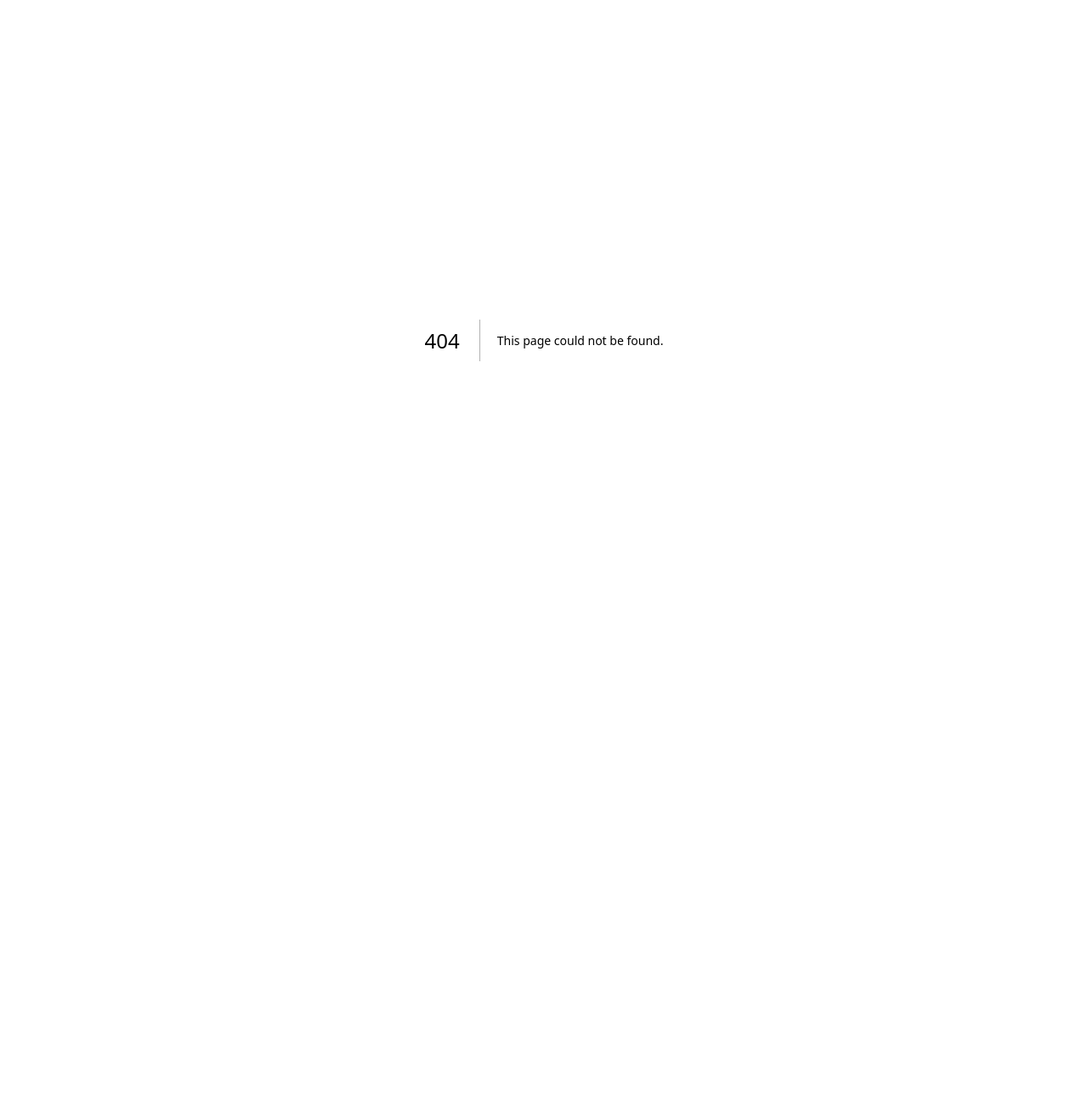
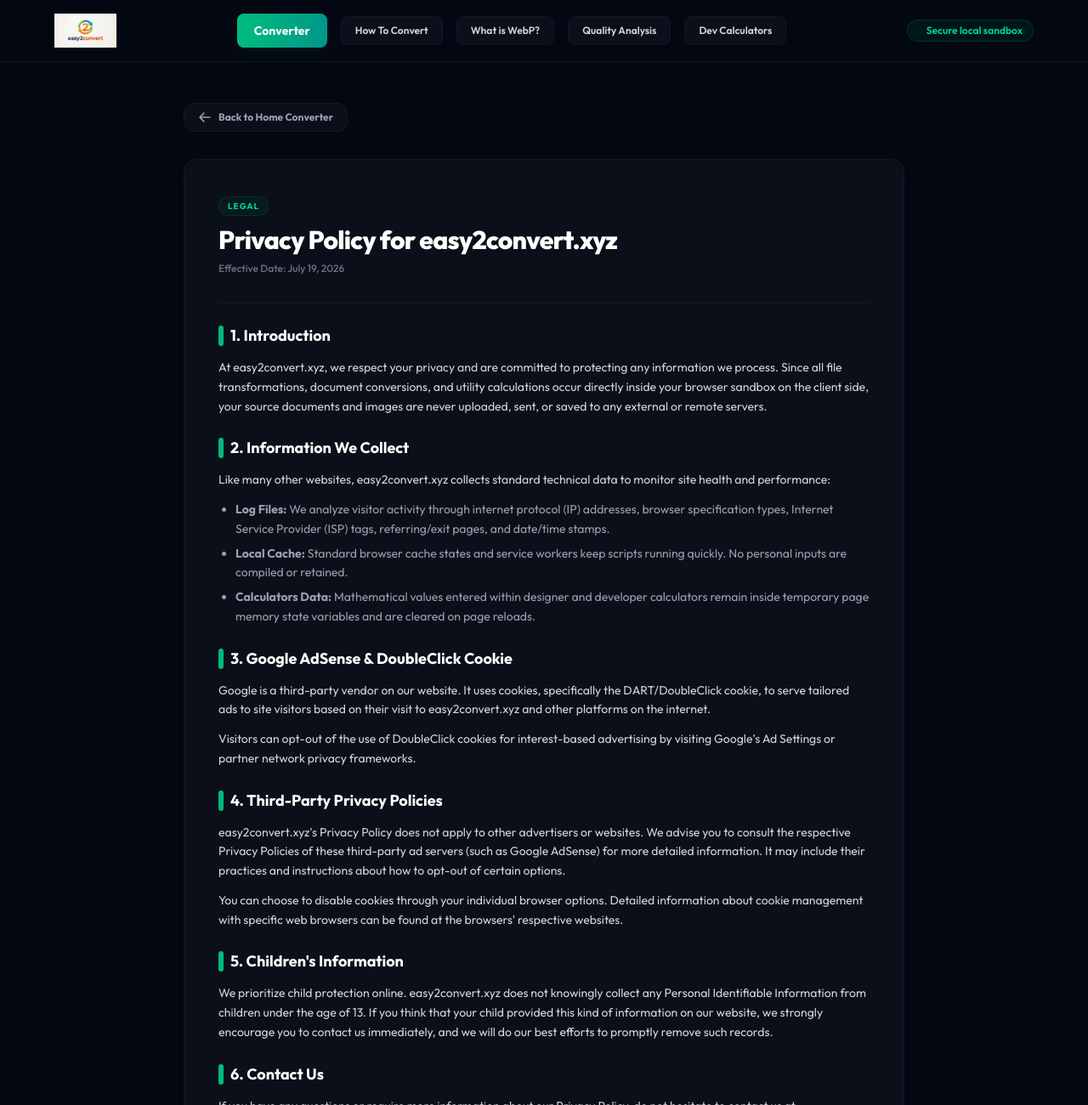
Before and after one commit to ashansl34/easy2convert, a Next.js app: page /privacy-policy in a window 1280 px wide. Before the commit this address had no page. Shown: the top 1300 px of the page at 85% size. Before the commit the page ends 800 px from the top, so only its background shows below. Built offline with nearby package versions, Linux system fonts and the light colour scheme.

Commit message:
feat: added privacy policy page for adsense compliance

```diff
--- a/src/app/calculators/page.js
+++ b/src/app/calculators/page.js
@@ -392,7 +392,7 @@
             <a href="/" className="hover:text-emerald-400 transition-colors">
               Converter
             </a>
-            <a href="#" className="hover:text-emerald-400 transition-colors">
+            <a href="/privacy-policy" className="hover:text-emerald-400 transition-colors">
               Privacy Policy
             </a>
             <a href="#" className="hover:text-emerald-400 transition-colors">
--- a/src/app/page.js
+++ b/src/app/page.js
@@ -906,7 +906,7 @@
             </p>
           </div>
           <div className="flex flex-wrap gap-3">
-            <a href="#" className="bg-[#0b0f19] text-gray-400 hover:text-emerald-400 border border-gray-900 hover:border-emerald-900/50 px-3 py-1.5 rounded-lg text-xs font-semibold transition-colors duration-200">
+            <a href="/privacy-policy" className="bg-[#0b0f19] text-gray-400 hover:text-emerald-400 border border-gray-900 hover:border-emerald-900/50 px-3 py-1.5 rounded-lg text-xs font-semibold transition-colors duration-200">
               Privacy Policy
             </a>
             <a href="#" className="bg-[#0b0f19] text-gray-400 hover:text-emerald-400 border border-gray-900 hover:border-emerald-900/50 px-3 py-1.5 rounded-lg text-xs font-semibold transition-colors duration-200">
--- /dev/null
+++ b/src/app/privacy-policy/page.js
@@ -0,0 +1,161 @@
+import React from "react";
+import Header from "../../components/Header";
+
+export const metadata = {
+  title: "Privacy Policy | easy2convert.xyz",
+  description: "Read the Privacy Policy for easy2convert.xyz. We respect your privacy, perform all conversions 100% client-side, and process data transparently.",
+};
+
+export default function PrivacyPolicy() {
+  return (
+    <div className="min-h-screen flex flex-col justify-between font-sans bg-[#030712] text-gray-200 selection:bg-emerald-950 selection:text-white">
+
+      {/* Header */}
+      <Header currentPage="privacy-policy" />
+
+      {/* Main Content */}
+      <main className="flex-grow w-full max-w-4xl mx-auto px-4 md:px-6 py-12">
+
+        {/* Back to Home Button */}
+        <div className="mb-8">
+          <a
+            href="/"
+            className="inline-flex items-center gap-2 text-xs font-bold text-gray-400 hover:text-emerald-400 transition-colors bg-[#0b0f19] border border-gray-900 hover:border-emerald-900/50 px-4 py-2 rounded-xl"
+          >
+            <svg xmlns="http://www.w3.org/2000/svg" fill="none" viewBox="0 0 24 24" strokeWidth={2.5} stroke="currentColor" className="w-4 h-4">
+              <path strokeLinecap="round" strokeLinejoin="round" d="M10.5 19.5L3 12m0 0l7.5-7.5M3 12h18" />
+            </svg>
+            Back to Home Converter
+          </a>
+        </div>
+
+        {/* Content Box */}
+        <div className="bg-[#0b0f19] border border-gray-900 rounded-2xl shadow-xl p-6 md:p-10 space-y-8">
+
+          <div>
+            <span className="text-[10px] uppercase font-bold tracking-widest text-emerald-400 bg-emerald-950/40 px-2.5 py-1 rounded-full border border-emerald-900/40">
+              Legal
+            </span>
+            <h1 className="text-3xl font-extrabold text-white tracking-tight mt-3">
+              Privacy Policy for easy2convert.xyz
+            </h1>
+            <p className="text-xs text-gray-500 mt-2 font-medium">
+              Effective Date: July 19, 2026
+            </p>
+          </div>
+
+          <div className="border-t border-gray-900 pt-6 space-y-6 text-sm text-gray-300 leading-relaxed">
+
+            {/* Section 1 */}
+            <section className="space-y-3">
+              <h2 className="text-lg font-bold text-white flex items-center gap-2">
+                <span className="w-1.5 h-6 bg-emerald-500 rounded-full"></span>
+                1. Introduction
+              </h2>
+              <p>
+                At easy2convert.xyz, we respect your privacy and are committed to protecting any information we process. Since all file transformations, document conversions, and utility calculations occur directly inside your browser sandbox on the client side, your source documents and images are never uploaded, sent, or saved to any external or remote servers.
+              </p>
+            </section>
+
+            {/* Section 2 */}
+            <section className="space-y-3">
+              <h2 className="text-lg font-bold text-white flex items-center gap-2">
+                <span className="w-1.5 h-6 bg-emerald-500 rounded-full"></span>
+                2. Information We Collect
+              </h2>
+              <p>
+                Like many other websites, easy2convert.xyz collects standard technical data to monitor site health and performance:
+              </p>
+              <ul className="list-disc pl-5 space-y-1.5 text-gray-400">
+                <li><strong>Log Files:</strong> We analyze visitor activity through internet protocol (IP) addresses, browser specification types, Internet Service Provider (ISP) tags, referring/exit pages, and date/time stamps.</li>
+                <li><strong>Local Cache:</strong> Standard browser cache states and service workers keep scripts running quickly. No personal inputs are compiled or retained.</li>
+                <li><strong>Calculators Data:</strong> Mathematical values entered within designer and developer calculators remain inside temporary page memory state variables and are cleared on page reloads.</li>
+              </ul>
+            </section>
+
+            {/* Section 3 */}
+            <section className="space-y-3">
+              <h2 className="text-lg font-bold text-white flex items-center gap-2">
+                <span className="w-1.5 h-6 bg-emerald-500 rounded-full"></span>
+                3. Google AdSense & DoubleClick Cookie
+              </h2>
+              <p>
+                Google is a third-party vendor on our website. It uses cookies, specifically the DART/DoubleClick cookie, to serve tailored ads to site visitors based on their visit to easy2convert.xyz and other platforms on the internet.
+              </p>
+              <p>
+                Visitors can opt-out of the use of DoubleClick cookies for interest-based advertising by visiting Google's Ad Settings or partner network privacy frameworks.
+              </p>
+            </section>
+
+            {/* Section 4 */}
+            <section className="space-y-3">
+              <h2 className="text-lg font-bold text-white flex items-center gap-2">
+                <span className="w-1.5 h-6 bg-emerald-500 rounded-full"></span>
+                4. Third-Party Privacy Policies
+              </h2>
+              <p>
+                easy2convert.xyz's Privacy Policy does not apply to other advertisers or websites. We advise you to consult the respective Privacy Policies of these third-party ad servers (such as Google AdSense) for more detailed information. It may include their practices and instructions about how to opt-out of certain options.
+              </p>
+              <p>
+                You can choose to disable cookies through your individual browser options. Detailed information about cookie management with specific web browsers can be found at the browsers' respective websites.
+              </p>
+            </section>
+
+            {/* Section 5 */}
+            <section className="space-y-3">
+              <h2 className="text-lg font-bold text-white flex items-center gap-2">
+                <span className="w-1.5 h-6 bg-emerald-500 rounded-full"></span>
+                5. Children's Information
+              </h2>
+              <p>
+                We prioritize child protection online. easy2convert.xyz does not knowingly collect any Personal Identifiable Information from children under the age of 13. If you think that your child provided this kind of information on our website, we strongly encourage you to contact us immediately, and we will do our best efforts to promptly remove such records.
+              </p>
+            </section>
+
+            {/* Section 6 */}
+            <section className="space-y-3">
+              <h2 className="text-lg font-bold text-white flex items-center gap-2">
+                <span className="w-1.5 h-6 bg-emerald-500 rounded-full"></span>
+                6. Contact Us
+              </h2>
+              <p>
+                If you have any questions or require more information about our Privacy Policy, do not hesitate to contact us at:
+              </p>
+              <p className="bg-[#030712] border border-gray-900 p-4 rounded-xl font-mono text-xs inline-block text-emerald-400 select-text">
+                support@easy2convert.xyz
+              </p>
+            </section>
+
+          </div>
+
+        </div>
+      </main>
+
+      {/* Footer */}
+      <footer className="w-full bg-[#030712] border-t border-gray-900 py-8 px-6">
+        <div className="max-w-6xl mx-auto flex flex-col md:flex-row items-center justify-between gap-6">
+          <div className="text-center md:text-left">
+            <p className="text-xs text-gray-500 font-semibold">
+              © {new Date().getFullYear()} easy2convert.xyz. All rights reserved.
+            </p>
+            <p className="text-[10px] text-gray-500 mt-1 leading-relaxed max-w-md">
+              Secure client-side cryptography. Images and files are processed strictly inside sandboxed browser memory. Files are never uploaded to any remote server, guaranteeing absolute confidentiality.
+            </p>
+          </div>
+          <div className="flex flex-wrap gap-3">
+            <a href="/privacy-policy" className="bg-[#0b0f19] text-gray-400 hover:text-emerald-400 border border-gray-900 hover:border-emerald-900/50 px-3 py-1.5 rounded-lg text-xs font-semibold transition-colors duration-200">
+              Privacy Policy
+            </a>
+            <a href="#" className="bg-[#0b0f19] text-gray-400 hover:text-emerald-400 border border-gray-900 hover:border-emerald-900/50 px-3 py-1.5 rounded-lg text-xs font-semibold transition-colors duration-200">
+              Terms of Service
+            </a>
+            <a href="#" className="bg-[#0b0f19] text-gray-400 hover:text-emerald-400 border border-gray-900 hover:border-emerald-900/50 px-3 py-1.5 rounded-lg text-xs font-semibold transition-colors duration-200">
+              Contact Us
+            </a>
+          </div>
+        </div>
+      </footer>
+
+    </div>
+  );
+}
```
Also changed, not shown: 1 other file (tests, documents, lock files or other folders).
